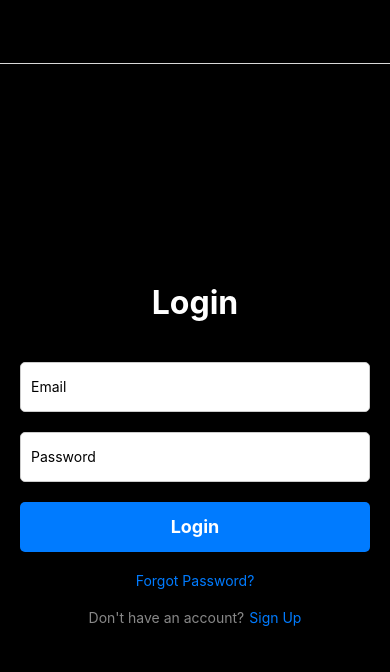
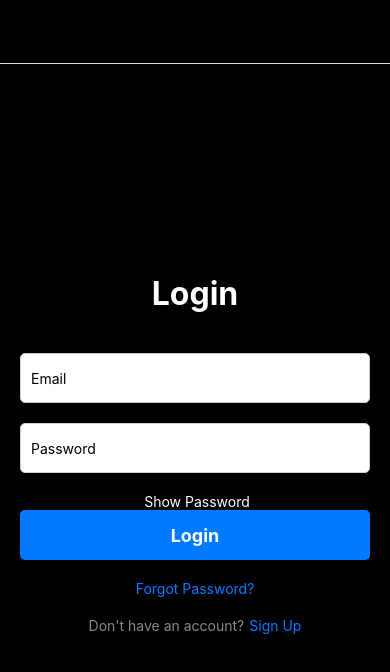
Before and after one commit to abdelrahman567/E_Commerce_App, a React Native app: screen /Login in a window 390 px wide. Shown: the top 672 px of the page. Built offline with nearby package versions, Linux system fonts and the light colour scheme.

Commit message:
show pass

```diff
--- a/Src/Screens/Login&register/Login.tsx
+++ b/Src/Screens/Login&register/Login.tsx
@@ -1,22 +1,47 @@
 import {  Text, TextInput, TouchableOpacity, View } from 'react-native'
-import React from 'react'
+import React, { useState } from 'react'
 import { SafeAreaView } from 'react-native-safe-area-context'
 import { NavigationProp, useNavigation } from '@react-navigation/native';
+import { StyleSheet } from "react-native"
+import Icon from 'react-native-vector-icons/FontAwesome';
 
 type LoginProps = {
   navigation: NavigationProp<any>;
 };
 
+
+
+
 const Login = ({navigation}: LoginProps) => {
+    const [password, setPassword] = useState('');
+const [secureTextEntry, setSecureTextEntry] = useState(true); // State to manage password visibility
+
+const toggleSecureEntry = () => {
+  setSecureTextEntry(!secureTextEntry);
+};
+
   return (
     <View style={styles.container}>
       <Text style={styles.title} >Login</Text>
       <TextInput style={styles.input} placeholder="Email" />
+
+
+
       <TextInput
-        style={styles.input}
-        placeholder="Password"
-        secureTextEntry
-      />
+          style={styles.input}
+          placeholder="Password"
+          secureTextEntry={secureTextEntry} // Toggle secure text entry based on state
+          value={password}
+          onChangeText={setPassword}
+
+        >
+
+        </TextInput>
+        <TouchableOpacity onPress={toggleSecureEntry} >
+       <Text style={{ textAlign: 'center', color:"white"}}> {secureTextEntry ? 'Show Password' : 'Hide Password'}</Text>
+      </TouchableOpacity>
+
+
       <TouchableOpacity style={styles.button} onPress={() => navigation.navigate('HomeScreen')}>
         <Text style={styles.buttonText}>Login</Text>
       </TouchableOpacity>
@@ -85,7 +110,3 @@ const styles = StyleSheet.create({
     },
   })
 export default Login
-
-
-
-import { StyleSheet } from "react-native"
```
